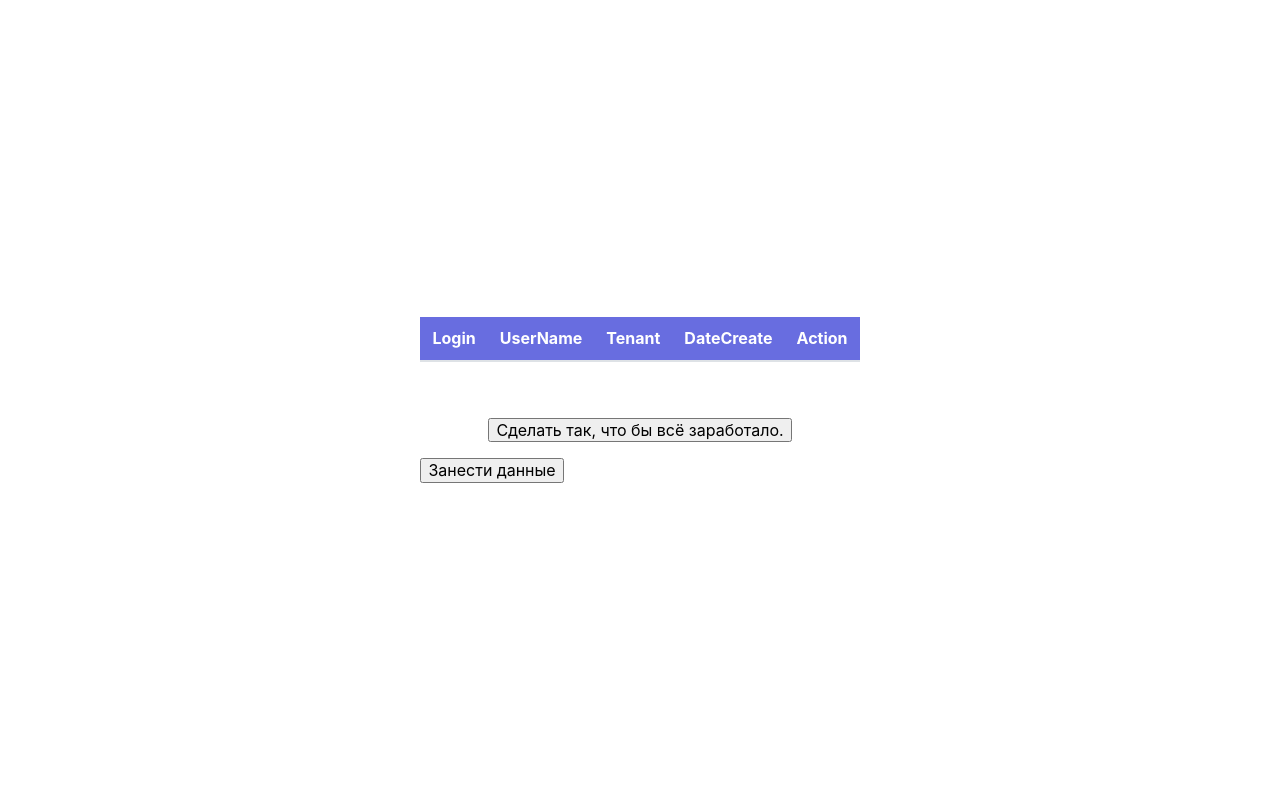
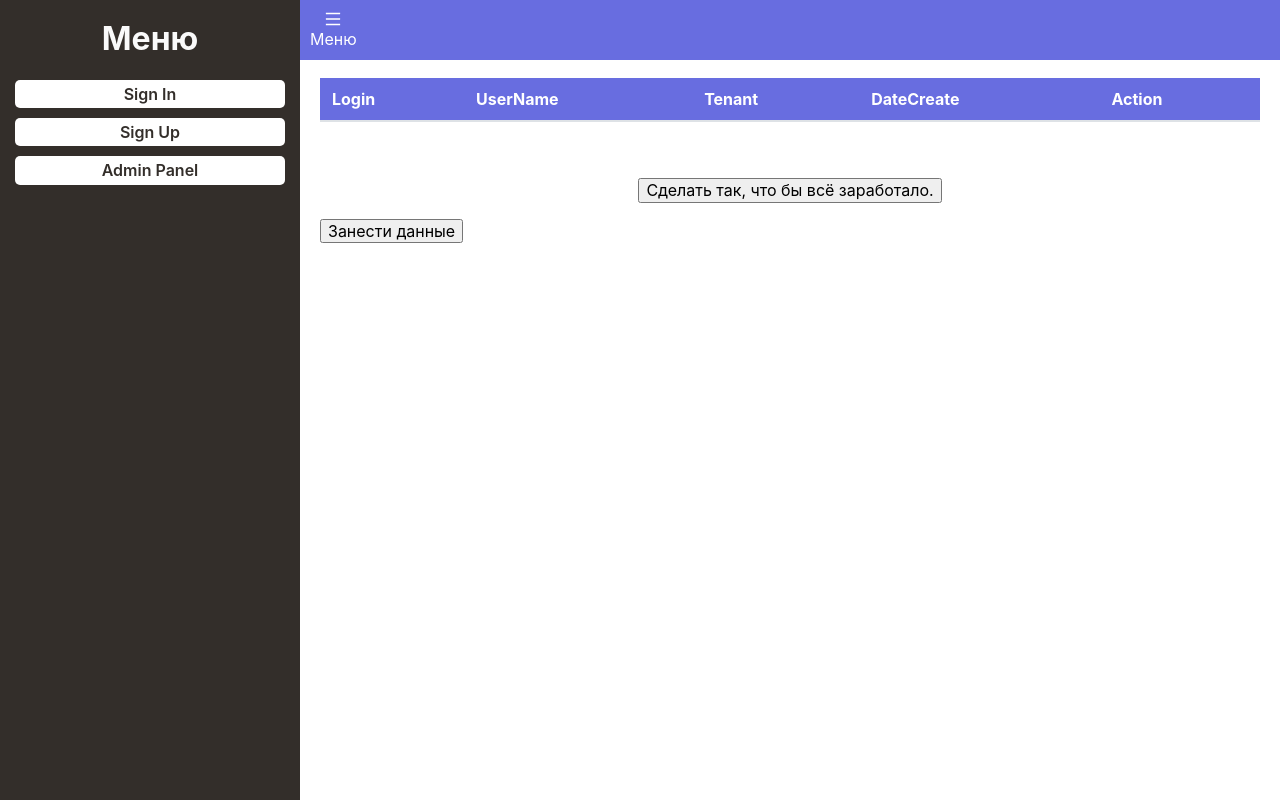
Before and after one commit to GreedLine/ReactHookLoginForm, a React app: page /admin/user in a window 1280 px wide. Built offline with nearby package versions, Linux system fonts and the light colour scheme.

Commit message:
Реализована боковая панель навигации. Исправлено несколько артефактов.

```diff
--- /dev/null
+++ b/src/components/Header/index.js
@@ -0,0 +1,39 @@
+import {useDispatch, useSelector} from "react-redux";
+
+export function Header() {
+
+    function updateStore(item, type) {
+        switch (type) {
+            case 'SET_NAVIGATION_PANEL':
+                let navigationPanel = !item
+                return {
+                    type: type,
+                    navigationPanel
+                }
+            default:
+                throw new Error('Error on dispatch function in store. Type dispatch: ' + type);
+        }
+    }
+
+    const navigationPanel = useSelector(state => state.navigationPanel);
+    const dispatch = useDispatch();
+
+    return (
+        <div className='header'>
+            <button className="header__button"
+                    onClick={ ()=>dispatch(updateStore(navigationPanel, 'SET_NAVIGATION_PANEL'))}>
+                <span role="img" aria-label="menu" >
+                    <svg viewBox="64 64 896 896" focusable="false" data-icon="menu" width="1em"
+                         height="1em"
+                         fill="currentColor" aria-hidden="true">
+                        <path
+                            d="M904 160H120c-4.4 0-8 3.6-8 8v64c0 4.4 3.6 8 8 8h784c4.4 0 8-3.6 8-8v-64c0-4.4-3.6-8-8-8zm0 624H120c-4.4 0-8 3.6-8 8v64c0 4.4 3.6 8 8 8h784c4.4 0 8-3.6 8-8v-64c0-4.4-3.6-8-8-8zm0-312H120c-4.4 0-8 3.6-8 8v64c0 4.4 3.6 8 8 8h784c4.4 0 8-3.6 8-8v-64c0-4.4-3.6-8-8-8z">
+                        </path>
+                    </svg>
+                </span>
+                <span>Меню</span></button>
+        </div>
+    )
+}
+
+export default Header;
--- /dev/null
+++ b/src/components/Header/style.scss
@@ -0,0 +1,16 @@
+.header{
+  background: #686de0;
+  &__button{
+    display: flex;
+    padding: 11px 10px;
+    justify-content: space-between;
+    align-items: center;
+    flex-direction: column;
+    height: 100%;
+    cursor: pointer;
+    border: none;
+    outline: none;
+    background: none;
+    color: white;
+  }
+}
--- /dev/null
+++ b/src/components/NavigationPanel/index.js
@@ -0,0 +1,25 @@
+import {useSelector} from "react-redux";
+import {Link} from "react-router-dom";
+
+
+export  function NavigationPanel(){
+
+
+    // TODO: Переписать на useState.
+    const navigationPanel = useSelector(state => state.navigationPanel);
+    return (
+        <div
+            className={`navigation-panel ${navigationPanel ? 'navigation-panel_active' : ''}`}
+        >
+            <h1 className='navigation-panel__h1'>Меню</h1>
+            <ul className='navigation-panel__ul'>
+                <li className='navigation-panel__li'><Link to="/signin">Sign In</Link></li>
+                <li className='navigation-panel__li'><Link to="/signup">Sign Up</Link></li>
+                <li className='navigation-panel__li'><Link to="/admin/user">Admin Panel</Link></li>
+            </ul>
+        </div>
+    )
+
+}
+
+export default NavigationPanel;
--- /dev/null
+++ b/src/components/NavigationPanel/style.scss
@@ -0,0 +1,37 @@
+.navigation-panel{
+  position: fixed;
+ height: 100vh;
+  background: rgb(51, 46, 42);
+  color: #fafafa;
+  overflow: hidden;
+  left: -300px;
+  width: 300px;
+  transition: left 0.3s ease 0s;
+  &_active{
+    left: 0;
+  }
+  &__ul{
+    list-style-type: none;
+    padding: 0;
+  }
+  &__h1{
+    text-align: center;
+  }
+  &__li > a{
+    text-align: center;
+    background: #fff;
+    color: rgb(51, 46, 42);
+    font-weight: 600;
+    min-width: 150px;
+    display: block;
+    margin: 10px 15px;
+    padding: 5px;
+    border-radius: 5px;
+    text-decoration: none;
+    transition:  0.3s ease 0s;
+  }
+  &__li > a:hover{
+    background: #686de0;
+    color: #fff;
+  }
+}
--- a/src/components/Pagination/index.js
+++ b/src/components/Pagination/index.js
@@ -2,6 +2,9 @@ import React from 'react';
 import {useDispatch, useSelector} from "react-redux";
 
 export function Pagination() {
+
+    // TODO: Переписать на useState пагинацию.
+
     const dispatch = useDispatch();
     const range = (from, to, step = 1) => {
         let i = from;
--- a/src/components/UserRow/style.scss
+++ b/src/components/UserRow/style.scss
@@ -1,3 +1,6 @@
+.admin-table-container{
+  padding: 18px 20px;
+}
 .user-list{
   width: 100%;
   color: #212529;
--- a/src/components/UserTable/index.js
+++ b/src/components/UserTable/index.js
@@ -90,7 +90,7 @@ export function UserTable() {
     const dispatch = useDispatch();
 
     return (
-        <div>
+        <div className='admin-table-container'>
             <table className='user-list'>
                 <thead className='user-list__thead'>
                 <tr className='user-list__head'>
--- a/src/index.css
+++ b/src/index.css
@@ -10,6 +10,16 @@ body {
   flex-direction: column;
   justify-content: center;
   align-items: center;
+  box-sizing: border-box;
+}
+
+
+#root{
+  display: flex;
+  flex-direction: row;
+  justify-content: center;
+  align-items: center;
+  width: 100%;
 }
 
 code {
--- a/src/index.js
+++ b/src/index.js
@@ -13,6 +13,9 @@ import './index.css';
 import './components/InputField/style.scss';
 import './components/UserRow/style.scss';
 import './components/Pagination/style.scss';
+import './components/NavigationPanel/style.scss';
+import './components/Header/style.scss';
+import './pages/adminPanel.scss';
 import 'normalize.css';
 
 render((
--- a/src/pages/AdminPanel.js
+++ b/src/pages/AdminPanel.js
@@ -1,13 +1,28 @@
 import React from 'react'
+import {useSelector} from "react-redux";
 
 // Components
 import UserTable from '../components/UserTable'
+import NavigationPanel from "../components/NavigationPanel";
+import Header from "../components/Header";
+
+// Страница админки.
+// TODO: Изменить название страниц на более адекватное.
+export function AdminPanel() {
+
+    const navigationPanel = useSelector(state => state.navigationPanel);
 
 
-// Страница админки.
-export function AdminPanel() {
     return (
-            <UserTable/>
+        <div className='admin-page'>
+            <NavigationPanel />
+            <div
+                 className={`admin-page__main-container ${navigationPanel ? 'admin-page__main-container_withpanel' : 'admin-page__main-container_full'}`}
+            >
+                <Header />
+                <UserTable/>
+            </div>
+        </div>
     )
 }
 
--- a/src/pages/Navigation.js
+++ b/src/pages/Navigation.js
@@ -17,14 +17,12 @@ const Data = () =>(
 )
 
 const Navigation = () => (
-    <div>
         <Switch>
             <Route path="/" exact component={Data}/>
             <Route path="/signin" exact component={SignIn}/>
             <Route path="/signup" exact component={SignUp}/>
             <Route path="/admin/user" exact component={AdminPanel}/>
         </Switch>
-    </div>
 )
 
 export default Navigation
--- /dev/null
+++ b/src/pages/adminPanel.scss
@@ -0,0 +1,14 @@
+.admin-page {
+  width: 100%;
+  min-height: 100vh;
+  &__main-container{
+    transition: margin 0.3s ease 0s;
+    &_full {
+      margin-left: 0;
+    }
+    &_withpanel {
+      margin-left: 300px;
+    }
+  }
+
+}
--- a/src/store/reducers/index.js
+++ b/src/store/reducers/index.js
@@ -3,12 +3,12 @@ import currentPage from './currentPage'
 import dataUsers from './dataUsers'
 import countPages from './countPages'
 import paginationPanel from "./paginationPanel";
-
-// TODO: Уточнить информацию касательно объединения данных используемых только для этой страницы.
+import navigationPanel from "./navigationPanel";
 
 export default combineReducers({
     currentPage,
     dataUsers,
     countPages,
-    paginationPanel
+    paginationPanel,
+    navigationPanel
     })
--- /dev/null
+++ b/src/store/reducers/navigationPanel.js
@@ -0,0 +1,8 @@
+export default function navigationPanel(state = true, action) {
+    switch (action.type) {
+        case 'SET_NAVIGATION_PANEL':
+            return action.navigationPanel
+        default:
+            return state
+    }
+}
```
